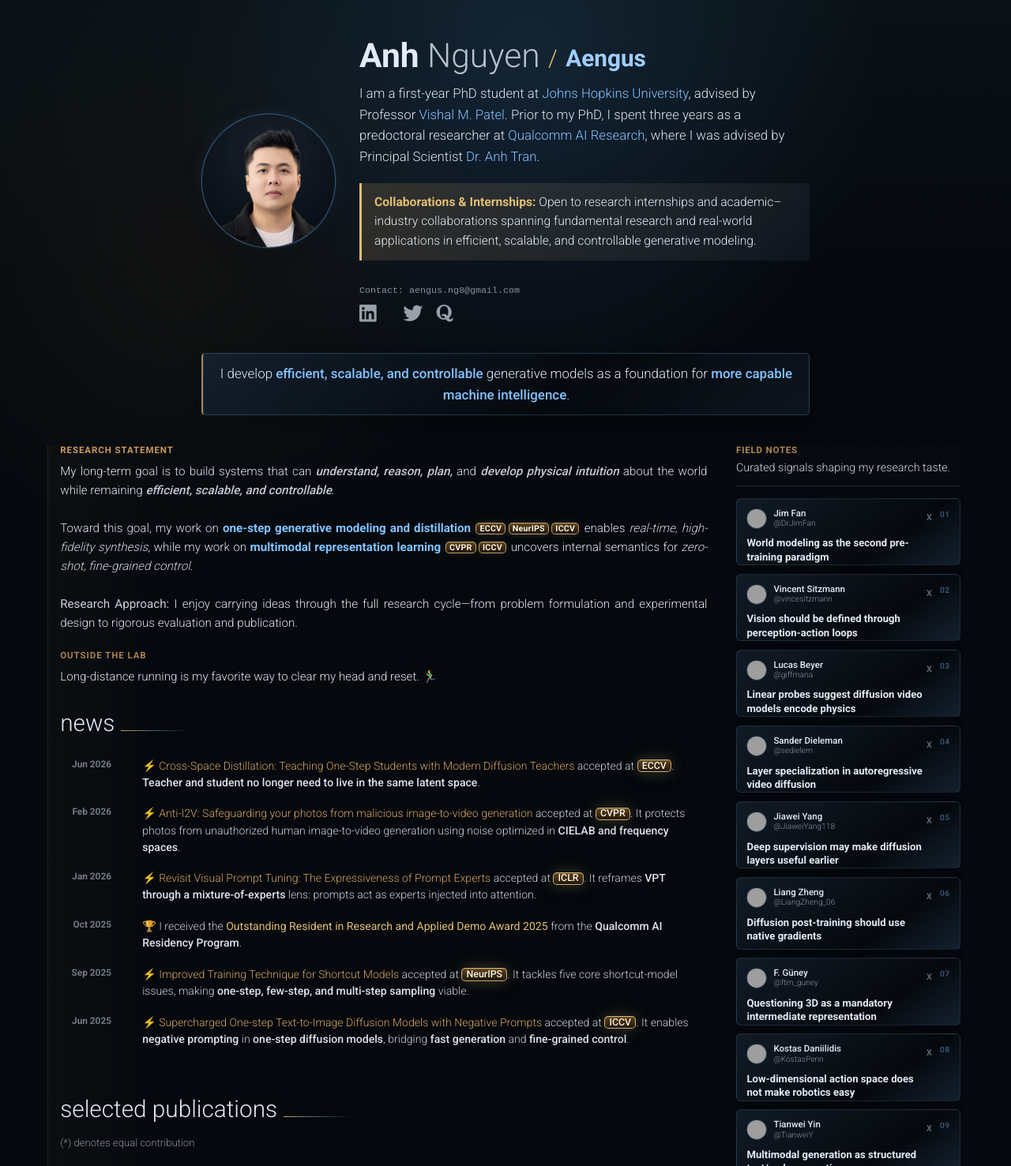
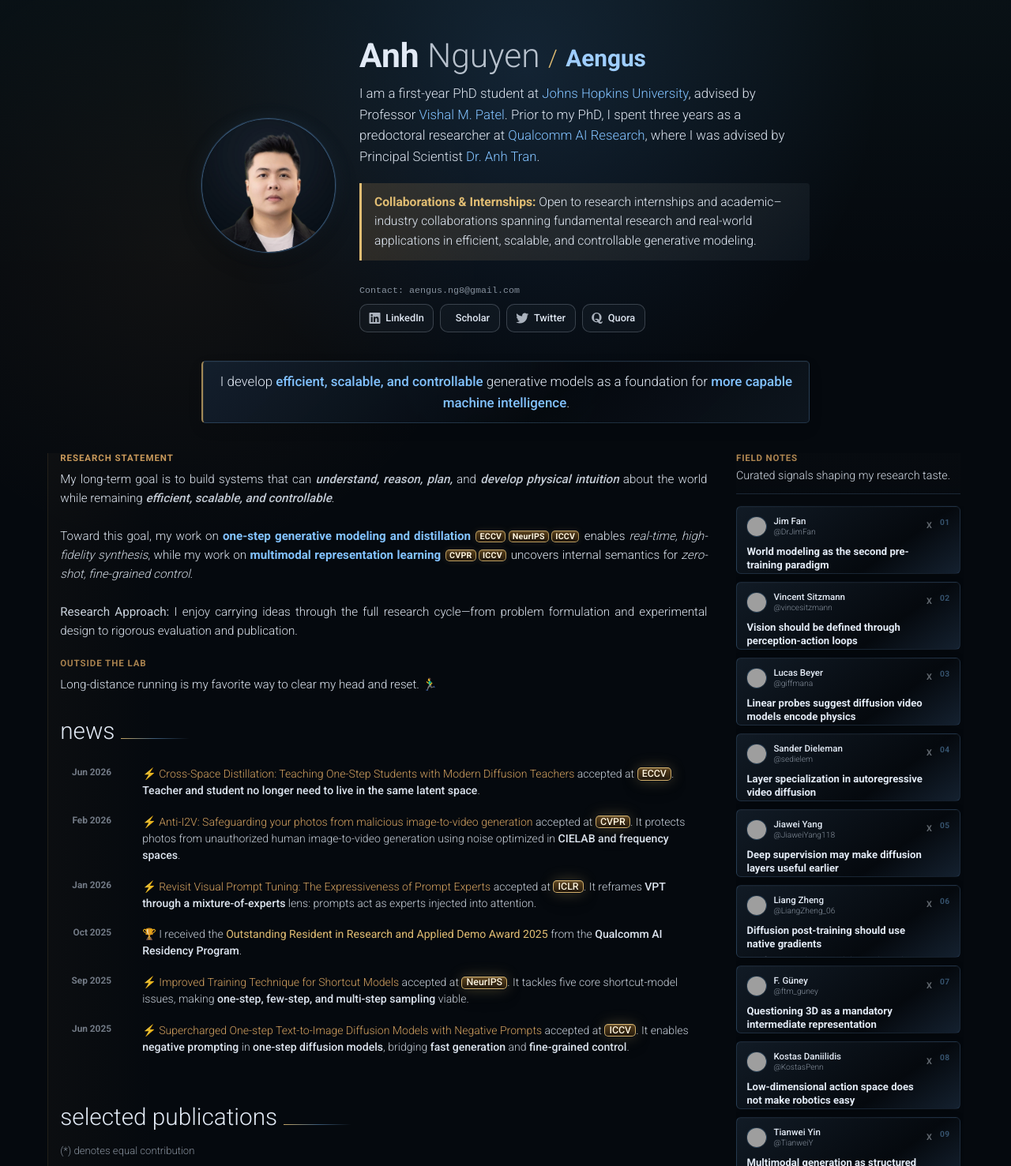
Before and after one commit to aengusng8/aengusng8.github.io, a Jekyll site: the page built from _pages/about.md, in a window 1280 px wide, cut to the strip 0-1477 px from the top of the page. Shown: the whole strip at 79% size. Built offline with Jekyll 4.4.1, drawn with Linux system fonts in a browser that asks for light colours; comment, search, counter and statistics services are not loaded; a style sheet for code colours, icons or effects is not loaded; grey boxes are pictures that could not be loaded.

Commit message:
Turn social links into labeled buttons

```diff
--- a/_includes/social.html
+++ b/_includes/social.html
@@ -1,11 +1,11 @@
             {%- if site.linkedin_username -%}
-            <a href="https://www.linkedin.com/in/{{ site.linkedin_username }}" title="LinkedIn"><i class="fab fa-linkedin"></i></a>
+            <a href="https://www.linkedin.com/in/{{ site.linkedin_username }}" title="LinkedIn"><i class="fab fa-linkedin" aria-hidden="true"></i><span>LinkedIn</span></a>
             {% endif %}
             {%- if site.orcid_id -%}
             <a href="https://orcid.org/{{ site.orcid_id }}" title="ORCID"><i class="ai ai-orcid"></i></a>
             {% endif %}
             {%- if site.scholar_userid -%}
-            <a href="https://scholar.google.com/citations?user={{ site.scholar_userid }}" title="Google Scholar"><i class="ai ai-google-scholar"></i></a>
+            <a href="https://scholar.google.com/citations?user={{ site.scholar_userid }}" title="Google Scholar"><i class="ai ai-google-scholar" aria-hidden="true"></i><span>Scholar</span></a>
             {% endif %}
             {%- if site.publons_id -%}
             <a href="https://publons.com/a/{{ site.publons_id }}/" title="Publons"><i class="ai ai-publons"></i></a>
@@ -17,13 +17,13 @@
             <a href="https://github.com/{{ site.github_username }}" title="GitHub"><i class="fab fa-github"></i></a>
             {% endif %}
             {%- if site.twitter_username -%}
-            <a href="https://twitter.com/{{ site.twitter_username }}" title="Twitter"><i class="fab fa-twitter"></i></a>
+            <a href="https://twitter.com/{{ site.twitter_username }}" title="Twitter"><i class="fab fa-twitter" aria-hidden="true"></i><span>Twitter</span></a>
             {% endif %}
             {%- if site.medium_username -%}
             <a href="https://medium.com/@{{ site.medium_username }}" title="Medium"><i class="fab fa-medium"></i></a>
             {% endif %}
             {%- if site.quora_username -%}
-            <a href="https://www.quora.com/profile/{{ site.quora_username }}" title="Quora"><i class="fab fa-quora"></i></a>
+            <a href="https://www.quora.com/profile/{{ site.quora_username }}" title="Quora"><i class="fab fa-quora" aria-hidden="true"></i><span>Quora</span></a>
             {% endif %}
             {%- if site.blogger_url -%}
             <a href="{{ site.blogger_url }}" title="Blogger"><i class="fab fa-blogger-b"></i></a>
--- a/_sass/_base.scss
+++ b/_sass/_base.scss
@@ -253,20 +253,40 @@ blockquote {
 .social {
   text-align: left;
   .contact-icons {
-    font-size: 1.55rem;
-    line-height: 1;
+    display: flex;
+    flex-wrap: wrap;
+    align-items: center;
+    gap: 0.5rem;
     margin-top: 0.42rem;
     a {
-      display: inline-block;
-      margin-right: 0.68rem;
+      display: inline-flex;
+      align-items: center;
+      gap: 0.42rem;
+      min-height: 2.25rem;
+      margin-right: 0;
+      padding: 0.42rem 0.72rem;
+      border: 1px solid rgba(168, 179, 194, 0.28);
+      border-radius: 10px;
+      background: rgba(168, 179, 194, 0.045);
+      color: rgba(220, 228, 239, 0.76);
+      font-size: 0.8rem;
+      font-weight: 500;
+      line-height: 1;
+      transition: border-color 0.18s ease, background-color 0.18s ease, color 0.18s ease, transform 0.18s ease;
+
+      i {
+        font-size: 1rem;
+      }
+
       i::before {
-        color: rgba(220, 228, 239, 0.68);
-        transition-property: all 0.2s ease-in-out;
-      }
+        color: currentColor;
+      }
+
       &:hover {
-        i::before {
-          color: var(--global-theme-color);
-        }
+        border-color: rgba(130, 194, 255, 0.58);
+        background: rgba(130, 194, 255, 0.09);
+        color: var(--global-theme-color);
+        transform: translateY(-1px);
       }
     }
   }
@@ -2032,12 +2052,13 @@ html.transition *:after {
   }
 
   .social .contact-icons {
-    display: inline-flex;
+    display: flex;
+    flex-wrap: wrap;
     align-items: center;
     justify-content: center;
-    gap: 0.72rem;
+    gap: 0.42rem;
+    width: 100%;
     margin-top: 0.5rem;
-    font-size: 1.08rem;
   }
 
   .social .contact-icons a {
```
